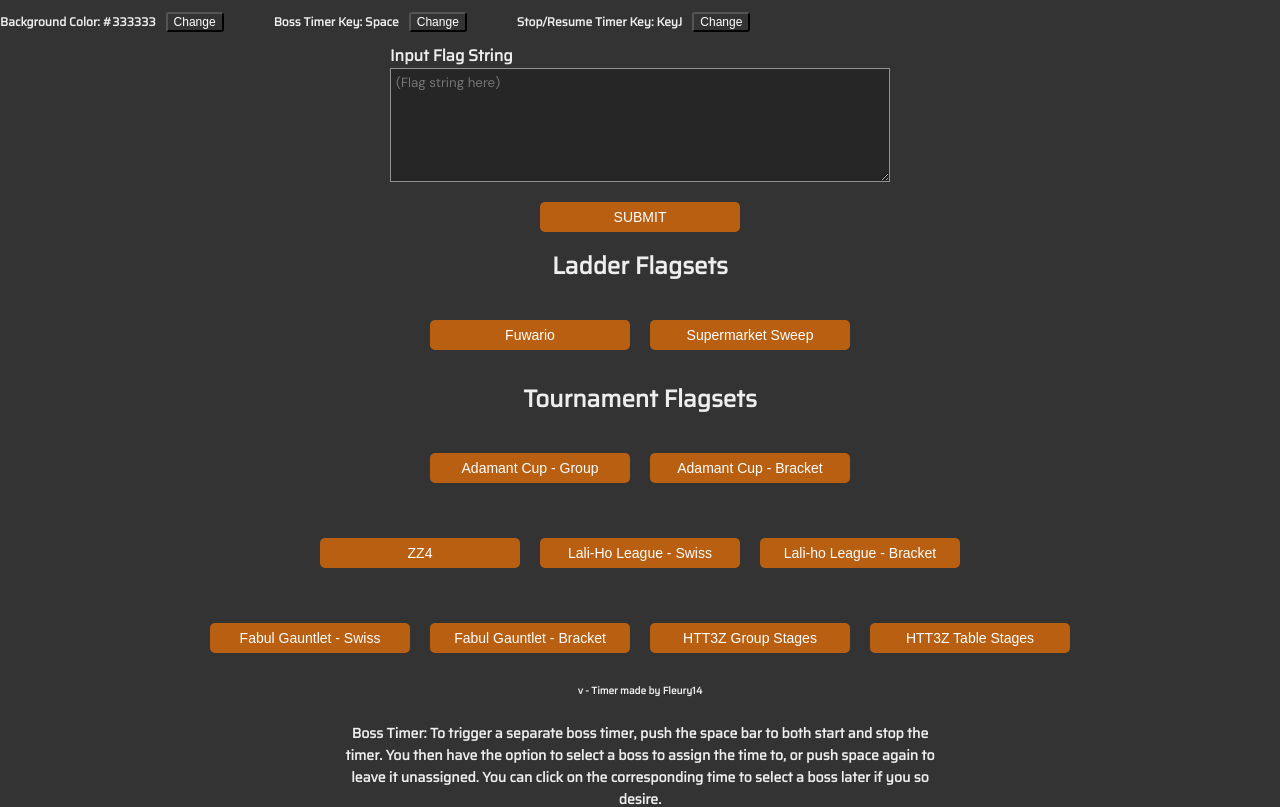
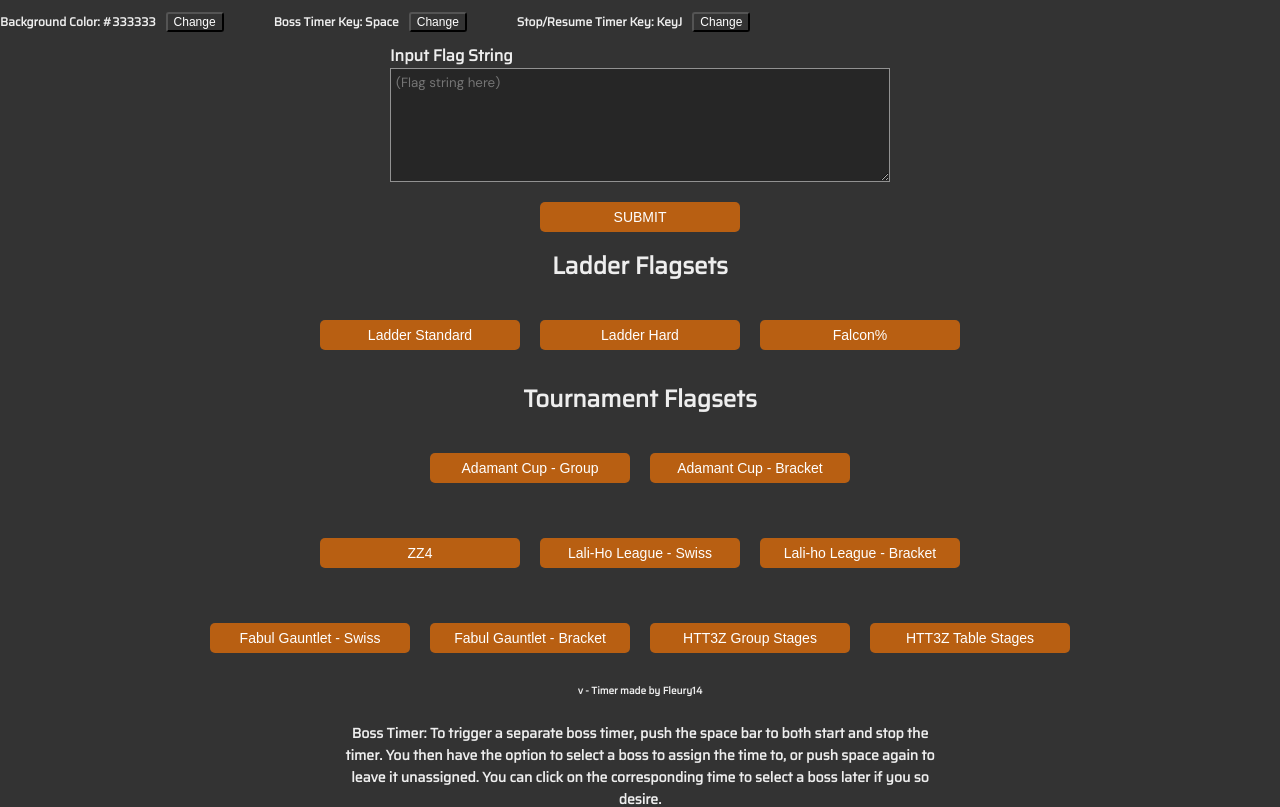
Before and after one commit to Fleury14/v4-timer, a React (Create React App) app: page / in a window 1280 px wide. Shown: the top 807 px of the page. Built offline with nearby package versions, Linux system fonts and the light colour scheme; no server answers.

Commit message:
refac(flaginputform): include s7 ladder

```diff
--- a/src/components/flag-input/flag-input-form.js
+++ b/src/components/flag-input/flag-input-form.js
@@ -38,8 +38,12 @@ class FlagInputForm extends Component {
                 </form>
                 <h2 className="flag-preset-title">Ladder Flagsets</h2>
                 <div className="flag-presets">
-                    <button onClick={() => this.setState({ flags: 'O1:quest_forge/2:quest_tradepink/3:quest_pass/win:crystal Kmain/trap/nofree Pkey Crelaxed/nofree/start:fusoya/j:abilities Twildish Sstandard/no:j Bstandard/nofree/alt:gauntlet Etoggle/noexp Gwarp/life/sylph/backrow -kit:freedom -vanilla:fusoya' })}>Fuwario</button>
-                    <button onClick={() => this.setState({ flags: 'Orandom:4,boss/req:3/win:crystal Kmain Pshop Crelaxed/j:abilities Twild Swild/free/no:apples Bstandard/whyburn Etoggle Glife/sylph/backrow -spoon' })}>Supermarket Sweep</button>
+                    <button onClick={() => this.setState({ flags: 'Orandom:5,tough_quest/req:4/win:crystal Kmain/summon/moon Pkey Cstandard/nofree/maybe/restrict:cecil,fusoya/j:abilities/nekkie Twildish Sstandard Bstandard/alt:gauntlet Etoggle Gwarp/life/sylph/backrow -kit:better -noadamants -spoon' })}>Ladder Standard</button>
+                    <button onClick={() => this.setState({ flags: 'O1:quest_forge/random:4,tough_quest/req:4/win:crystal Kmain/summon/moon/nofree Pkey Cstandard/nofree/maybe/start:any/no:fusoya/j:abilities Tpro Sstandard Bstandard/alt:gauntlet Etoggle Glife/sylph/backrow -kit:basic -noadamants -spoon -smith:alt' })}>Ladder Hard</button>
+                    <button onClick={() => this.setState({ flags: 'O1:quest_falcon/req:all/win:game Kmain/nofree/force:hook Pnone Cstandard/nofree/no:fusoya/j:abilities Tpro Sstandard/sell:quarter Bstandard/alt:gauntlet Etoggle Gwarp/life/sylph/backrow -kit:basic -noadamants -spoon' })}>Falcon%</button>
+
+                    {/* <button onClick={() => this.setState({ flags: 'O1:quest_forge/2:quest_tradepink/3:quest_pass/win:crystal Kmain/trap/nofree Pkey Crelaxed/nofree/start:fusoya/j:abilities Twildish Sstandard/no:j Bstandard/nofree/alt:gauntlet Etoggle/noexp Gwarp/life/sylph/backrow -kit:freedom -vanilla:fusoya' })}>Fuwario</button>
+                    <button onClick={() => this.setState({ flags: 'Orandom:4,boss/req:3/win:crystal Kmain Pshop Crelaxed/j:abilities Twild Swild/free/no:apples Bstandard/whyburn Etoggle Glife/sylph/backrow -spoon' })}>Supermarket Sweep</button> */}
                 </div>
                 <h2 className="flag-preset-title">Tournament Flagsets</h2>
                 <div className="flag-presets">
```
